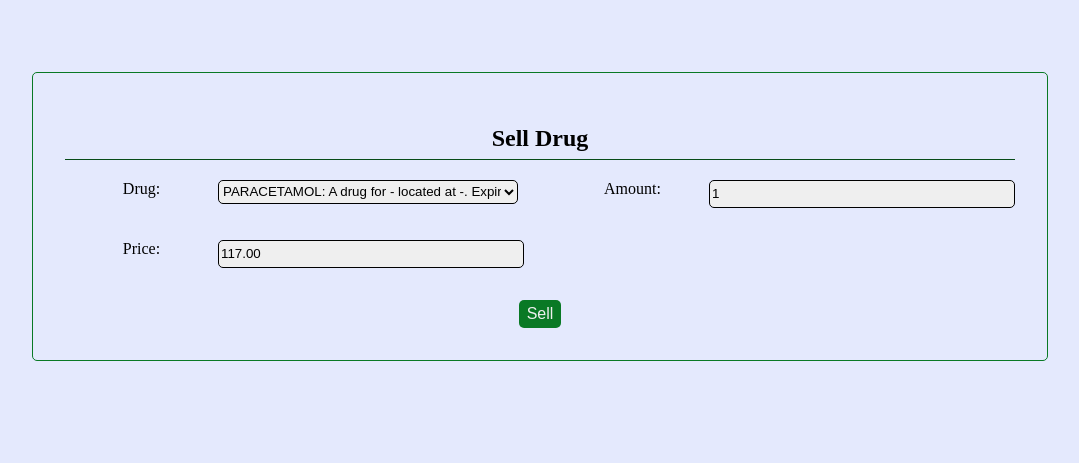
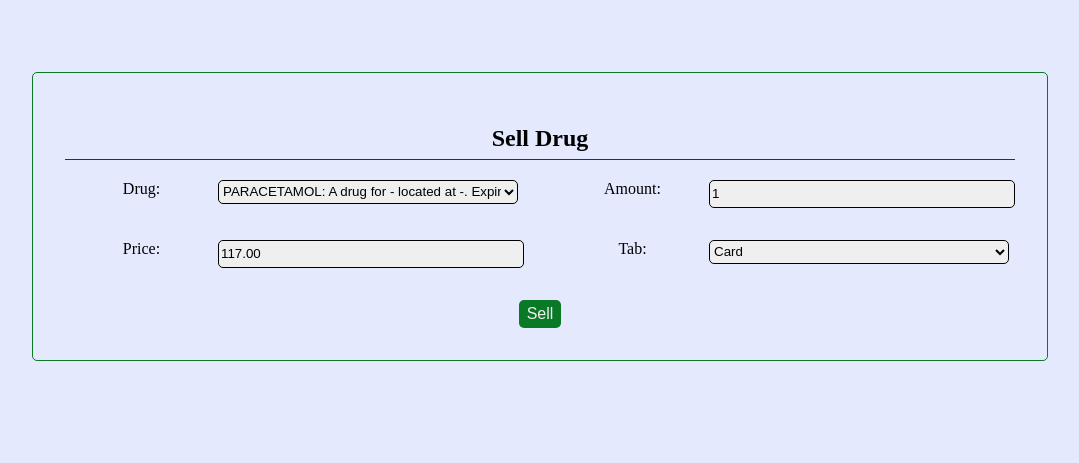
Before and after one commit to Uyonoh/rifmanrx, a Django app: page /drugs/sell/41 in a window 1280 px wide. Shown: the part 201-664 px from the top of the page, without its empty margins (100-1179 px from the left). Run offline with Django 5.2, Linux system fonts and the light colour scheme; data comes from the database, SQL or seed files in the repository.

Commit message:
fix sale of tabs

```diff
--- a/books/forms.py
+++ b/books/forms.py
@@ -1,3 +1,4 @@
+from typing import Any
 from django import forms
 from .models import Sale, Purchase
 
@@ -12,7 +13,36 @@
         """ Set form classes """
 
         self.fields["drug"].widget.attrs["pk"] = f"{drug.pk}"
+        self.fields["tab"].widget.attrs["class"] = "check"
 
+    def save(self, commit: bool=True, is_tab: bool=False):
+        """
+        Save this form's self.instance object if commit=True. Otherwise, add
+        a save_m2m() method to the form which can be called after the instance
+        is saved manually at a later time. Return the model instance.
+        """
+        if self.errors:
+            raise ValueError(
+                "The %s could not be %s because the data didn't validate."
+                % (
+                    self.instance._meta.object_name,
+                    "created" if self.instance._state.adding else "changed",
+                )
+            )
+        if commit:
+            # If committing, save the instance and the m2m data immediately.
+            # is_tab = kwargs.get("is_tab")
+            self.instance.save(is_tab=is_tab)
+            self._save_m2m()
+        else:
+            # If not committing, add a method to the form to allow deferred
+            # saving of m2m data.
+            self.save_m2m = self._save_m2m
+        return self.instance
+
+    save.alters_data = True
+
+    tab = forms.ChoiceField(choices=(("cd", "Card"), ("tab", "Tab")))
 
 
     class Meta:
--- a/books/models.py
+++ b/books/models.py
@@ -37,7 +37,9 @@
 
     def save(self, *args, **kwargs) -> None:
         item_set = self.drug.get_item_set() # Itemset is currently ony a single (first) item
-        item_set.sell(self.amount)
+        is_tab = kwargs.get("is_tab")
+        del kwargs["is_tab"]
+        item_set.sell(amount=self.amount, is_tab=is_tab)
         return super(Sale, self).save(*args, **kwargs)
 
     def rank(self, interval: int=30) -> list[Drug]:
--- a/drugs/models.py
+++ b/drugs/models.py
@@ -38,7 +38,7 @@
         days = diff.days
         return days
 
-    def clean_stock(self) -> int | str:
+    def clean_stock(self) -> int | float:
         """ Cleans stock for tablets
 
           Recalculate stock for tablets based on its' number
@@ -52,9 +52,6 @@
             cd, tab = int(cd), int(tab)
 
             amount = self.stock_amount / tab
-
-            if amount < 1:
-                amount = str(self.stock_amount) + "tab(s)"
 
             return amount
 
@@ -178,6 +175,23 @@
         self.validate_stock_amount(amount)
         self.save(first_stock=False, sale=True)
 
+    def string_stock(self) -> str:
+        amount = self.clean_stock()
+
+        if amount < 1:
+            amount = str(self.stock_amount) + "tab(s)"
+        elif amount % 1 != 0:
+            whole = amount // 1
+            rem = amount % 1
+
+            if self.state == "Tab":
+                rem *= int(self.get_item_set().get_cd_tab()[1])
+                rem = int(round(rem, 1))
+
+            amount = str(whole) + "Cd(s), " + str(rem) + "tab(s)"
+
+        return str(amount)
+
     def table_head(self) -> tuple:
         return ("name", "brand name", "state", "mass", "manufacturer", "Expirery date", "stock", "price",
                 "category", "Out of stock", "expired")
@@ -190,7 +204,7 @@
             self.table_head(),
             (
                 self.name, self.brand_name, self.state, self.mass, self.manufacturer, self.exp_date,
-                self.clean_stock(), self.price, self.category, self.oos, self.expired
+                self.string_stock(), self.price, self.category, self.oos, self.expired
             )
         )
 
@@ -234,19 +248,6 @@
         if self.state == "Injectable":
             return self.injectable_set.all()[0]
         return False
-
-    def total_price():
-        """ Return total price of all drugs in stock """
-
-        drugs = Drug.objects.all()
-        amount = 0
-        price = 0
-
-        for drug in drugs:
-            amount += drug.clean_stock()
-            price += drug.price
-
-        return price * amount
 
     def __str__(self) -> str:
         return f" {self.name}: A drug for {self.purpose} located at {self.location}.\
@@ -452,7 +453,7 @@
 
         return price
 
-    def sell(self, amount: int, units: str="units", is_tab: bool=False) -> None:
+    def sell(self, amount: int, units: str="units", **kwargs) -> None:
         """ Sell tablet """
 
         if units == "Packets":
@@ -537,7 +538,7 @@
 
         return price
 
-    def sell(self, amount: int, units: str="units", is_tab: bool=False) -> None:
+    def sell(self, amount: int, units: str="units", **kwargs) -> None:
         """ Sell tablet """
 
         if units == "Packets":
--- a/drugs/templates/drugs/print.html
+++ b/drugs/templates/drugs/print.html
@@ -11,6 +11,9 @@
 <style>
     body {
         background-color: white;
+        display: flex;
+        flex-direction: column;
+        align-items: center;
     }
 
     section {
--- a/drugs/templates/drugs/sell.html
+++ b/drugs/templates/drugs/sell.html
@@ -31,7 +31,7 @@
                 {{field}}
             </div>
             {% endfor %}
-
+            <input type="hidden" name="tab-price" id="tab-price" value="{{tab_price}}">
         </div>
 
 
@@ -46,7 +46,10 @@
     const drugHandle = document.querySelector("#id_drug");
     const priceHandle = document.querySelector("#id_price");
     const amountHandle = document.querySelector("#id_amount");
-    const basePrice = priceHandle.value;
+    const unitPrice = priceHandle.value
+    let basePrice = unitPrice;
+    const tabPriceHandle =  document.querySelector("#id_tab");
+    const tabPrice = document.querySelector("#tab-price").value;
 
     function updateSale() {
         pk = drugHandle.selectedOptions[0].value;
@@ -61,7 +64,17 @@
         priceHandle.value = price;
     }
 
+    function toggleTab() {
+        if (tabPriceHandle.value == "tab") {
+            basePrice = tabPrice;
+        } else {
+            basePrice = unitPrice;
+        }
+        updatePrice()
+    }
+
     drugHandle.addEventListener("change", updateSale);
     amountHandle.addEventListener("change", updatePrice);
+    tabPriceHandle.addEventListener("change", toggleTab);
 </script>
 {% endblock %}
--- a/drugs/views.py
+++ b/drugs/views.py
@@ -175,13 +175,15 @@
     return render(request, "drugs/add-drug.html", {"form": form})
 
 def sell(request, pk):
+    """ Sell a drug """
 
     if request.method == "POST":
         form = SaleForm(request.POST)
 
         if form.is_valid():
             try:
-                form.save()
+                is_tab = request.POST.get("tab") == "tab"
+                form.save(is_tab=is_tab)
                 add_credits(request, form)
             except ValueError as e:
                 form.add_error("amount", e)
@@ -198,7 +200,11 @@
     form["amount"].initial = 1
     form.set_classes(drug)
 
-    return render(request, "drugs/sell.html", {"form": form})
+    tab_price = None
+    if drug.state == "Tab":
+        tab_price = drug.price / int(drug.get_item_set().get_cd_tab()[1])
+
+    return render(request, "drugs/sell.html", {"form": form, "tab_price": tab_price})
 
 def edit(request, pk):
     return render(request, "drugs/add.html", {"form": "form"})
```
